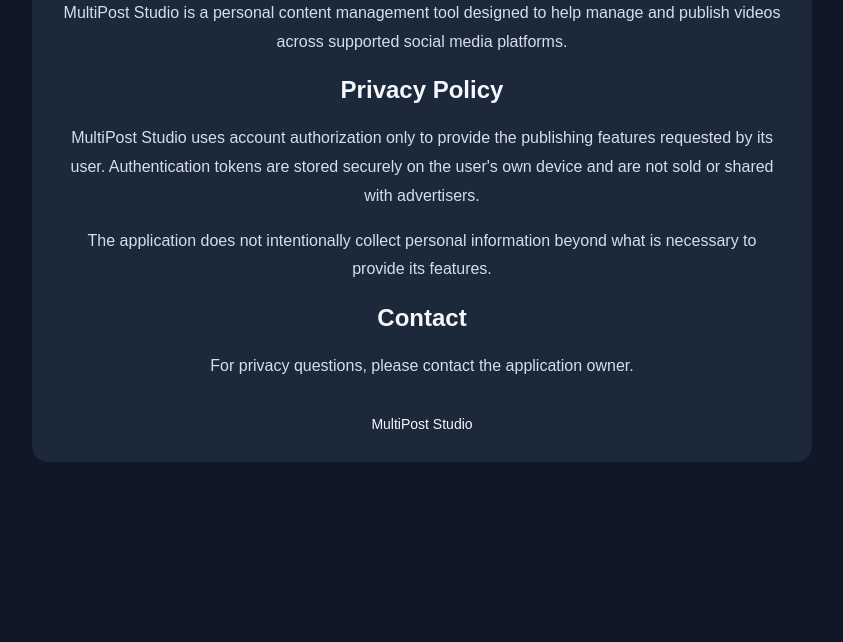
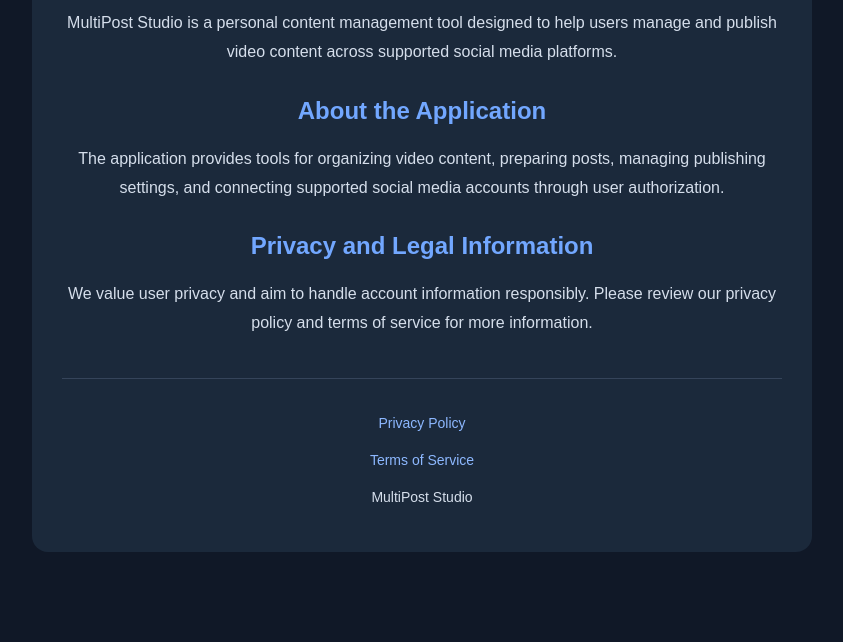
Before and after one commit to louai337/multipost-site, a plain HTML site: page index.html in a window 1280 px wide. Shown: the part 201-843 px from the top of the page, without its empty margins (218-1061 px from the left). Before the commit the page ends 800 px from the top, so only its background shows below. Drawn offline with Linux system fonts and the light colour scheme.

Commit message:
Update index.html

```diff
--- a/index.html
+++ b/index.html
@@ -5,7 +5,7 @@
   <meta charset="UTF-8">
   <meta name="viewport" content="width=device-width, initial-scale=1">
   <title>MultiPost Studio</title>
-  <meta name="description" content="MultiPost Studio is a personal tool for managing and publishing social media content.">
+  <meta name="description" content="MultiPost Studio is a personal content management tool for managing and publishing video content across supported social media platforms.">
   <style>
     body {
       margin: 0;
@@ -22,34 +22,69 @@
       background: #1b293b;
       border-radius: 16px;
     }
-    h1 { color: #72a7ff; }
-    p { line-height: 1.8; color: #d5deeb; }
-    a { color: #8db8ff; }
-    footer { margin-top: 35px; font-size: 14px; }
+    h1 {
+      color: #72a7ff;
+      font-size: 36px;
+    }
+    h2 {
+      color: #72a7ff;
+      margin-top: 30px;
+    }
+    p {
+      line-height: 1.8;
+      color: #d5deeb;
+    }
+    a {
+      color: #8db8ff;
+      text-decoration: none;
+    }
+    a:hover {
+      text-decoration: underline;
+    }
+    footer {
+      margin-top: 40px;
+      padding-top: 20px;
+      border-top: 1px solid #35445a;
+      font-size: 14px;
+    }
+    footer p {
+      margin: 12px;
+    }
   </style>
 </head>
 <body>
   <main>
     <h1>MultiPost Studio</h1>
+
     <p>
       MultiPost Studio is a personal content management tool
-      designed to help manage and publish videos across supported
-      social media platforms.
+      designed to help users manage and publish video content
+      across supported social media platforms.
     </p>
-    <h2>Privacy Policy</h2>
+
+    <h2>About the Application</h2>
     <p>
-      MultiPost Studio uses account authorization only to provide
-      the publishing features requested by its user.
-      Authentication tokens are stored securely on the user's
-      own device and are not sold or shared with advertisers.
+      The application provides tools for organizing video content,
+      preparing posts, managing publishing settings, and connecting
+      supported social media accounts through user authorization.
     </p>
+
+    <h2>Privacy and Legal Information</h2>
     <p>
-      The application does not intentionally collect personal
-      information beyond what is necessary to provide its features.
+      We value user privacy and aim to handle account information
+      responsibly. Please review our privacy policy and terms
+      of service for more information.
     </p>
-    <h2>Contact</h2>
-    <p>For privacy questions, please contact the application owner.</p>
-    <footer>MultiPost Studio</footer>
+
+    <footer>
+      <p>
+        <a href="privacy.html">Privacy Policy</a>
+      </p>
+      <p>
+        <a href="terms.html">Terms of Service</a>
+      </p>
+      <p>MultiPost Studio</p>
+    </footer>
   </main>
 </body>
 </html>
```
